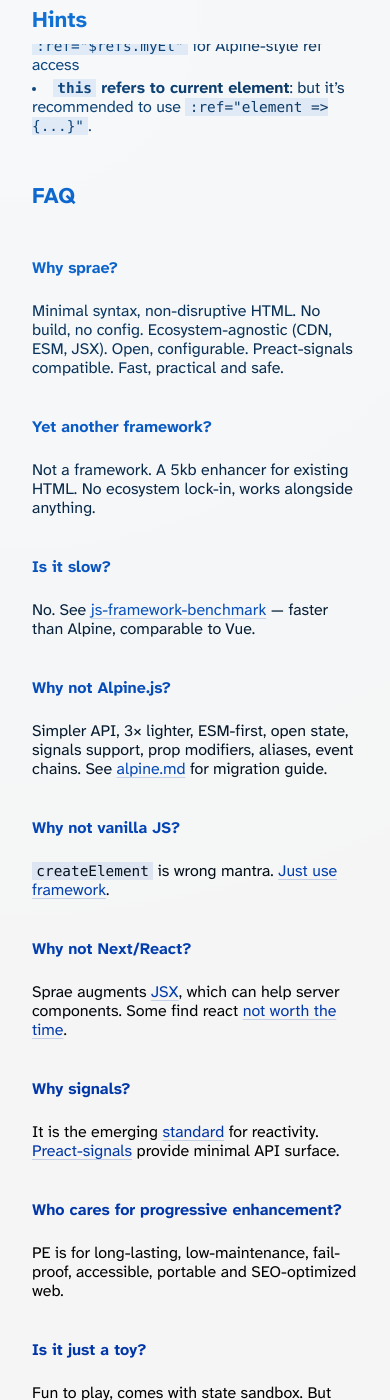
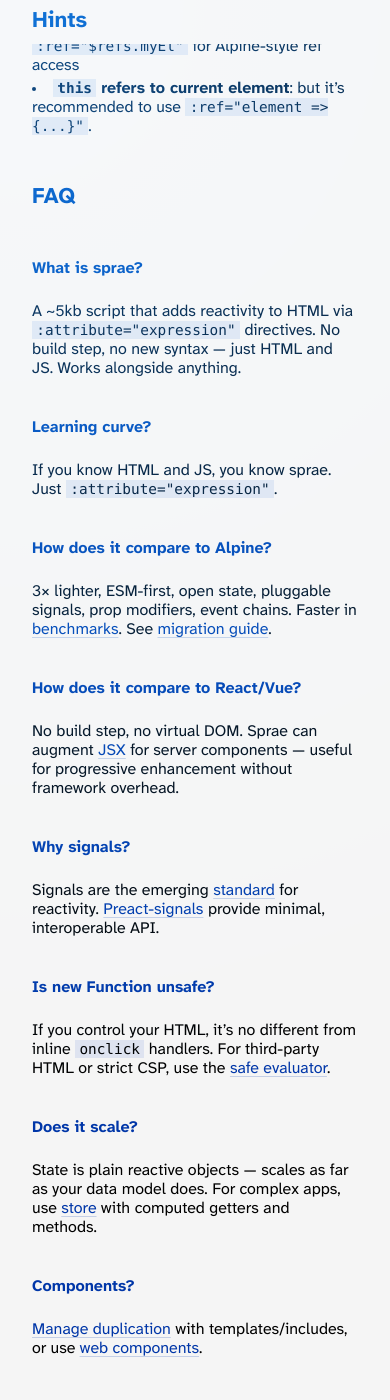
Before and after one commit to dy/sprae, a Jekyll site: the page built from docs.md, in a window 390 px wide and 1400 px high, scrolled down 18569 px. Built offline with Jekyll 4.4.1, drawn with Linux system fonts in a browser that asks for light colours; our own code applies the rules of GitHub Pages for plain Markdown files; some of the changed text lies outside the part shown.

Commit message:
Enhance phrasing

```diff
--- a/assets/style.css
+++ b/assets/style.css
@@ -105,7 +105,7 @@
 }
 
 nav .version::before {
-  content: '⌥';
+  content: '\2325';
   position: absolute;
   right: 100%;
   margin-right: 0.3em;
@@ -228,6 +228,8 @@
 
 #page-index {
   #principles-content {
+    margin: 3rem 0;
+
     dl {
       display: grid;
       grid-template-columns: repeat(6, 1fr);
@@ -350,7 +352,7 @@
   color: var(--color-blue-700);
   border-bottom: 2px solid transparent;
   border-radius: 0;
-  padding: 0.5rem 0;
+  padding: 0.5rem 1em;
   margin-right: 1.5rem;
 }
 
@@ -360,6 +362,7 @@
 
 .tabs button:hover {
   opacity: 1;
+  background: white;
 }
 
 .badge {
@@ -432,6 +435,13 @@
   font-size: 2rem;
   font-weight: 700;
   margin: 2.5rem 0 1rem;
+}
+
+h2 > a:not(.anchor) {
+  float: right;
+  font-size: 0.5em;
+  font-weight: 400;
+  line-height: 2.5;
 }
 
 h2:first-of-type {
@@ -621,10 +631,10 @@
 
 /* Rouge syntax highlighting - monotone */
 .highlight .c, .highlight .c1, .highlight .cm { opacity: 0.5; } /* comments */
-.highlight .k, .highlight .kd, .highlight .kn { opacity: 0.85; } /* keywords */
-.highlight .s, .highlight .s1, .highlight .s2 { opacity: 1; } /* strings/attributes */
-.highlight .na { color:white } /* attribute names */
-.highlight .nt { color:white } /* tags */
+.highlight .k, .highlight .kd, .highlight .kn { opacity: .85; } /* keywords */
+.highlight .s, .highlight .s1, .highlight .s2 { color: white; opacity: 1; } /* strings/attributes */
+.highlight .na {  } /* attribute names */
+.highlight .nt {  } /* tags */
 .highlight .nf, .highlight .nb { opacity: 0.95; } /* functions */
 .highlight .mi, .highlight .mf { opacity: 0.75; } /* numbers */
 
@@ -677,36 +687,36 @@
 
 
 /* FAQ two-column: question left, answer right */
-#faq ~ dl {
+[id^="faq"] ~ dl {
   display: grid;
-  grid-template-columns: minmax(20vw, 1fr) 3fr;
+  grid-template-columns: minmax(15vw, 1fr) 3fr;
   gap: 1.5rem 1.5rem;
   margin: 1.5rem 0;
 }
 
-#faq ~ dl dt {
+[id^="faq"] ~ dl dt {
   grid-column: 1;
   text-align: left;
   font-weight: 700;
   color: var(--color-blue-700);
 }
 
-#faq ~ dl dd {
+[id^="faq"] ~ dl dd {
   grid-column: 2;
   margin: 0;
 }
 
 @media (max-width: 768px) {
-  #faq ~ dl {
+  [id^="faq"] ~ dl {
     grid-template-columns: 1fr;
   }
 
-  #faq ~ dl dt {
+  [id^="faq"] ~ dl dt {
     text-align: left;
     margin-top: 1rem;
   }
 
-  #faq ~ dl dd {
+  [id^="faq"] ~ dl dd {
     grid-column: 1;
   }
 }
--- a/docs.md
+++ b/docs.md
@@ -762,7 +762,7 @@
 ## Hints
 
 - **Prevent [FOUC](https://en.wikipedia.org/wiki/Flash_of_unstyled_content)**: Add `<style>[\:each],[\:if],[\:else]{visibility:hidden}</style>`
-- **Attribute order matters**: `<li :each="el in els" :text="el.name"></li>` is not the same as `<li :text="el.name" :each="el in els"></li>`, or `<input tyle="slider" :max=1 :value=0.5 />`
+- **Attribute order matters**: `<li :each="el in els" :text="el.name"></li>` is not the same as `<li :text="el.name" :each="el in els"></li>`, or `<input type="slider" :max=1 :value=0.5 />`
 - **Validate self-closing tags**: `<a :text="item" />` will cause error. Valid self-closing tags are: `li`, `p`, `dt`, `dd`, `option`, `tr`, `td`, `th`, `input`, `img`, `br`.
 - **Async expressions**: `<div :text="await fetchData()"></div>` works
 - **Dispose**: Call `sprae.dispose(el)` or `el[Symbol.dispose]()` to cleanup
@@ -773,65 +773,44 @@
 
 ## FAQ
 
-**Why sprae?**
-: Minimal syntax, non-disruptive HTML. No build, no config. Ecosystem-agnostic (CDN, ESM, JSX). Open, configurable. Preact-signals compatible. Fast, practical and safe.
+**What is sprae?**
+: A ~5kb script that adds reactivity to HTML via `:attribute="expression"` directives. No build step, no new syntax — just HTML and JS. Works alongside anything.
 
-**Yet another framework?**
-: Not a framework. A 5kb enhancer for existing HTML. No ecosystem lock-in, works alongside anything.
+**Learning curve?**
+: If you know HTML and JS, you know sprae. Just `:attribute="expression"`.
 
-**Is it slow?**
-: No. See [js-framework-benchmark](https://krausest.github.io/js-framework-benchmark/2024/table_chrome_130.0.6723.58.html) — faster than Alpine, comparable to Vue.
+**How does it compare to Alpine?**
+: 3× lighter, ESM-first, open state, pluggable signals, prop modifiers, event chains. Faster in [benchmarks](https://krausest.github.io/js-framework-benchmark/2024/table_chrome_130.0.6723.58.html). See [migration guide](alpine.md).
 
-**Why not Alpine.js?**
-: Simpler API, 3× lighter, ESM-first, open state, signals support, prop modifiers, aliases, event chains. See [alpine.md](alpine.md) for migration guide.
-
-**Why not vanilla JS?**
-: `createElement` is wrong mantra. [Just use framework](https://justfuckingusereact.com/).
-
-**Why not Next/React?**
-: Sprae augments [JSX](#jsx--react--nextjs), which can help server components. Some find react [not worth the time](https://www.keithcirkel.co.uk/i-dont-have-time-to-learn-react/).
+**How does it compare to React/Vue?**
+: No build step, no virtual DOM. Sprae can augment [JSX](#jsx--react--nextjs) for server components — useful for progressive enhancement without framework overhead.
 
 **Why signals?**
-: It is the emerging [standard](https://github.com/tc39/proposal-signals) for reactivity. [Preact-signals](https://github.com/preactjs/signals) provide minimal API surface.
-
-**Who cares for progressive enhancement?**
-: PE is for long-lasting, low-maintenance, fail-proof, accessible, portable and SEO-optimized web.
-
-**Is it just a toy?**
-: Fun to play, comes with state sandbox. But production-ready too.
-
-**Does it scale to complex state?**
-: As far as you and CPU can handle it.
+: Signals are the emerging [standard](https://github.com/tc39/proposal-signals) for reactivity. [Preact-signals](https://github.com/preactjs/signals) provide minimal, interoperable API.
 
 **Is new Function unsafe?**
-: If your HTML comes from strangers, there is [safe evaluator](#custom-evaluator) for CSP. If you control your HTML, it's no different from inline `onclick` handlers.
+: If you control your HTML, it's no different from inline `onclick` handlers. For third-party HTML or strict CSP, use the [safe evaluator](#custom-evaluator).
 
-**Learning curve?**
-: If you know HTML and JS, you know sprae. No new syntax, no special compilation, just `:attribute="expression"`.
+**Does it scale?**
+: State is plain reactive objects — scales as far as your data model does. For complex apps, use [store](#store) with computed getters and methods.
 
-**Components support?**
-: [Manage duplication](https://tailwindcss.com/docs/styling-with-utility-classes#managing-duplication), otherwise plop a [web component](#web-components).
+**Components?**
+: [Manage duplication](https://tailwindcss.com/docs/styling-with-utility-classes#managing-duplication) with templates/includes, or use [web components](#web-components).
 
-**TypeScript support?**
-: Yes, full types included. If you need more please [leave a request](https://github.com/dy/sprae/issues/new).
+**TypeScript?**
+: Full types included. [Request more](https://github.com/dy/sprae/issues/new) if needed.
 
-**Browser compatibility?**
-: Any browser with [Proxy support](https://caniuse.com/proxy).
+**Browser support?**
+: Any browser with [Proxy](https://caniuse.com/proxy) (all modern browsers, no IE).
 
-**Is it stable?**
-: Yes, since v10.
+**Is it production-ready?**
+: <span data-scope="{ years: 3, versions: 12 }" data-fx.once="fetch('https://api.github.com/repos/dy/sprae').then(function(r){ return r.ok ? r.json() : null }).then(function(d){ if(d) years = Math.floor((Date.now() - new Date(d.created_at)) / 31536000000) }); fetch('https://api.github.com/repos/dy/sprae/releases').then(function(r){ return r.ok ? r.json() : null }).then(function(d){ if(d) versions = new Set(d.map(function(r){ return r.tag_name.split('.')[0] })).size })"><span data-text="years">3</span>+ years, <span data-text="versions">12</span> major versions</span>, 1.5k+ commits. Stable since v10.
 
-**How old is it?**
-: 3+ years old ([first commit](https://github.com/dy/sprae/commit/ee7e372fb372bde5bdd7bfd3524cdaa815793663) Nov 7, 2022).
-
-**Will it be maintained long-term?**
-: 12 versions, 1.5k+ commits and future plans.
-
-**What's future plan?**
-: Plugins, components, integration cases, generators.
+**Roadmap?**
+: Plugins, components, integration cases, generators. [Issues](https://github.com/dy/sprae/issues).
 
 **Is it backed by a company?**
-: No, indie. You can [support it](https://github.com/sponsors/dy)!
+: Indie project. [Support it](https://github.com/sponsors/dy).
 
 
 
```
Also changed, not shown: _layouts/default.html (+5 -2 lines), index.md (+21 -29 lines).
